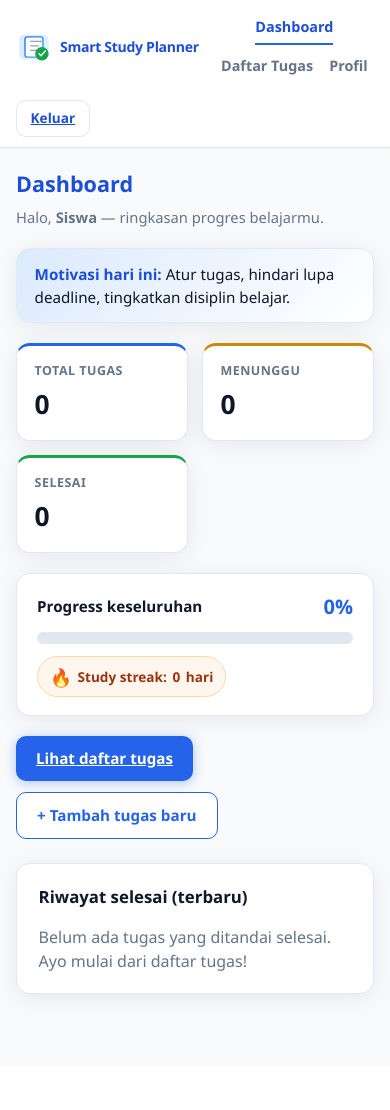
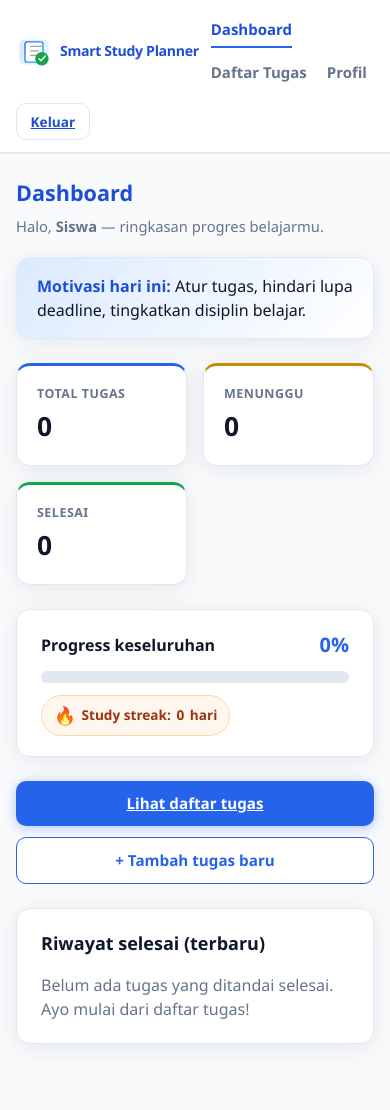
Before and after one commit to Nazwarrrr/Smart-Study, a PHP site: page /dashboard.php in a window 390 px wide. Before the commit the page ends 1004 px from the top, so only its background shows below. Run offline with PHP 8.4, Linux system fonts and the light colour scheme; the visitor is signed in with stand-in values (Sample User, id 1); data that the repository does not hold is empty.

Commit message:
ubah tampilan ada yang kureng

```diff
--- a/assets/css/style.css
+++ b/assets/css/style.css
@@ -1,6 +1,13 @@
 /* Smart Study Planner — tampilan modern, clean */
 
 :root {
+  /* Lebar konten utama — memakai laptop lebar tanpa melebar tak terbatas */
+  --container-max: 1280px;
+  --container-pad-x: clamp(1rem, 4vw, 2rem);
+  --container-pad-y: 1.75rem;
+  /* Teks utama ~16–18px (nyaman dibaca di laptop) */
+  --font-base: clamp(1rem, 0.25vw + 0.95rem, 1.125rem);
+
   --primary: #2563eb;
   --primary-dark: #1d4ed8;
   --primary-light: #dbeafe;
@@ -45,11 +53,13 @@ body.page-fade-in {
   }
 }
 
-/* --- Layout --- */
+/* --- Layout: container fleksibel, full lebar sampai max --- */
 .page {
-  max-width: 920px;
-  margin: 0 auto;
-  padding: 1.25rem 1rem 3rem;
+  width: 100%;
+  max-width: var(--container-max);
+  margin-left: auto;
+  margin-right: auto;
+  padding: var(--container-pad-y) var(--container-pad-x) 3rem;
 }
 
 /* --- Header --- */
@@ -78,9 +88,9 @@ body.page-fade-in {
   background: linear-gradient(135deg, var(--primary-light), #fff);
   border: 1px solid var(--border);
   border-radius: var(--radius);
-  padding: 0.85rem 1.1rem;
-  margin-bottom: 1.25rem;
-  font-size: 0.95rem;
+  padding: 1rem 1.25rem;
+  margin-bottom: 1.5rem;
+  font-size: 1em;
   color: var(--text);
   box-shadow: var(--shadow);
   animation: fadeDown 0.55s ease-out 0.05s both;
@@ -115,8 +125,8 @@ body.page-fade-in {
 .progress-block {
   background: var(--card);
   border-radius: var(--radius);
-  padding: 1.1rem 1.25rem;
-  margin-bottom: 1.25rem;
+  padding: 1.25rem 1.5rem;
+  margin-bottom: 1.5rem;
   box-shadow: var(--shadow);
   border: 1px solid var(--border);
   animation: fadeDown 0.5s ease-out 0.1s both;
@@ -133,7 +143,7 @@ body.page-fade-in {
 
 .progress-block__label {
   font-weight: 600;
-  font-size: 0.95rem;
+  font-size: 1em;
 }
 
 .progress-block__percent {
@@ -180,8 +190,8 @@ body.page-fade-in {
 .card {
   background: var(--card);
   border-radius: var(--radius);
-  padding: 1.25rem 1.35rem;
-  margin-bottom: 1.5rem;
+  padding: 1.35rem 1.5rem;
+  margin-bottom: 1.65rem;
   box-shadow: var(--shadow);
   border: 1px solid var(--border);
   animation: fadeDown 0.5s ease-out 0.12s both;
@@ -189,7 +199,7 @@ body.page-fade-in {
 
 .card__title {
   margin: 0 0 1rem;
-  font-size: 1.05rem;
+  font-size: 1.125rem;
   font-weight: 600;
   color: var(--text);
 }
@@ -850,9 +864,10 @@ body.page-fade-in {
 }
 
 .app-nav__inner {
-  max-width: 920px;
+  width: 100%;
+  max-width: var(--container-max);
   margin: 0 auto;
-  padding: 0.65rem 1rem;
+  padding: 0.75rem var(--container-pad-x);
   display: flex;
   align-items: center;
   justify-content: space-between;
@@ -904,7 +919,7 @@ body.page-fade-in {
 }
 
 .app-nav__link {
-  font-size: 0.9rem;
+  font-size: 0.9375rem;
   font-weight: 600;
   color: var(--muted);
   text-decoration: none;
@@ -937,15 +952,15 @@ body.page-fade-in {
 
 .stat-grid {
   display: grid;
-  grid-template-columns: repeat(auto-fit, minmax(140px, 1fr));
-  gap: 0.85rem;
-  margin-bottom: 1.25rem;
+  grid-template-columns: repeat(auto-fit, minmax(min(100%, 180px), 1fr));
+  gap: 1rem;
+  margin-bottom: 1.5rem;
 }
 
 .stat-card {
   background: var(--card);
   border-radius: var(--radius);
-  padding: 1rem 1.1rem;
+  padding: 1.15rem 1.25rem;
   border: 1px solid var(--border);
   box-shadow: var(--shadow);
   display: flex;
@@ -1331,3 +1352,76 @@ body.page-fade-in {
     transform: scale(0.95) translateX(10px);
   }
 }
+
+/* =============================================================================
+   Responsive — tablet & mobile (layout memakai lebar layar dengan proporsional)
+   ============================================================================= */
+
+/* Tablet: sedikit rapat, grid tugas bisa 2 kolom */
+@media (max-width: 1024px) {
+  :root {
+    --container-pad-y: 1.5rem;
+  }
+
+  .task-list {
+    grid-template-columns: repeat(auto-fit, minmax(min(100%, 280px), 1fr));
+    gap: 1.1rem;
+  }
+
+  .stat-grid {
+    grid-template-columns: repeat(auto-fit, minmax(min(100%, 160px), 1fr));
+  }
+}
+
+/* Mobile: satu kolom, navigasi & header daftar lebih mudah disentuh */
+@media (max-width: 768px) {
+  body {
+    font-size: 1rem;
+    line-height: 1.5;
+  }
+
+  .page {
+    padding-bottom: 2.5rem;
+  }
+
+  .task-list {
+    grid-template-columns: 1fr;
+    gap: 1rem;
+  }
+
+  .list-header {
+    flex-direction: column;
+    align-items: stretch;
+  }
+
+  .list-header__cta {
+    width: 100%;
+  }
+
+  .list-header__cta.btn {
+    justify-content: center;
+  }
+
+  .dash-actions {
+    flex-direction: column;
+  }
+
+  .dash-actions .btn {
+    width: 100%;
+    justify-content: center;
+  }
+
+  .app-nav__inner {
+    gap: 0.75rem;
+  }
+
+  .app-nav__links {
+    width: 100%;
+    justify-content: flex-start;
+    gap: 0.5rem 1.25rem;
+  }
+
+  .empty-state {
+    padding: 2rem 1.25rem;
+  }
+}
```
Also changed, not shown: other parts of assets/css/style.css (+36 -25 lines).
